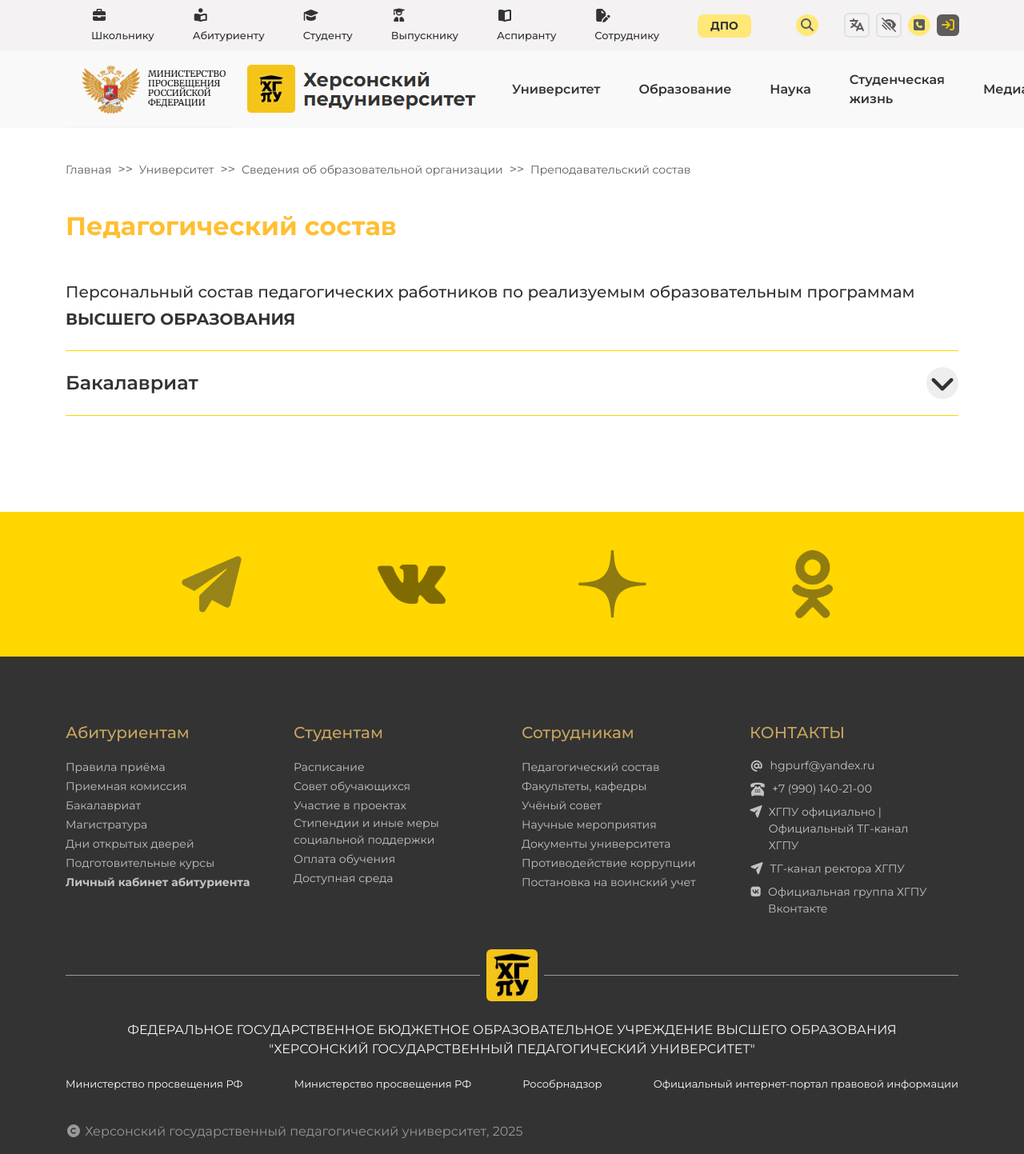
After one commit to svdpgmr93/khgpu_site, a Django app: template templates/employees.html in a window 1280 px wide. The commit adds this page. Shown: the whole page at 80% size. Run offline with Django 3.2, Linux system fonts and the light colour scheme; the template is opened without the code that fills it, so the values that code supplies are empty; some libraries are stand-ins or nearby versions.

Commit message:
added employess template and employess classes

```diff
--- a/hgpu_site/urls.py
+++ b/hgpu_site/urls.py
@@ -16,7 +16,7 @@
 """
 from django.contrib import admin
 from django.urls import path
-from posts.views import index, main, education_organization, basic_info, documents, paid_edu
+from posts.views import index, main, education_organization, basic_info, documents, paid_edu, employees
 
 urlpatterns = [
     path('admin/', admin.site.urls),
@@ -26,4 +26,5 @@
     path('edu/basic-info', basic_info),
     path('edu/documents', documents),
     path('edu/paid-edu', paid_edu),
+    path('sveden/employees', employees, name='employees'),
 ]
--- a/posts/views.py
+++ b/posts/views.py
@@ -21,3 +21,6 @@
 
 def paid_edu(requests):
     return render(requests, 'paid-edu.html')
+
+def employees(requests):
+    return render(requests, 'employees.html')
--- a/static/bootstrap/css/main.css
+++ b/static/bootstrap/css/main.css
@@ -693,6 +693,10 @@
 
 /* NEW ACCORDION CLASSES */
 
+.my-accordion {
+    margin-bottom: 120px;
+}
+
 .details {
     padding: 20px 0px;
     border-top: 1px solid #eee;
@@ -760,3 +764,14 @@
 .accordion-table tr:first-child {
     background-color: #ffd600;
 }
+
+/* employees accordion border style */
+.details.yelow-divider{
+    padding: 20px 0px;
+    border-top: 1px solid #ffd600;
+}
+
+.details.yelow-divider:last-child {
+    margin-bottom: 20px;
+    border-bottom: 1px solid #ffd600;
+}
--- /dev/null
+++ b/templates/employees.html
@@ -0,0 +1,69 @@
+{% extends 'base.html' %}
+{% load static %}
+{% block title %}
+Педагогический состав
+{% endblock %}
+{% block content %}
+<main class="main">
+  <div class="px-4 pt-3">
+    <div class="container">
+      <div class="py-4">
+        <nav style="--bs-breadcrumb-divider: '>>'" aria-label="breadcrumb">
+          <ol class="breadcrumb">
+            <li class="breadcrumb-item"><a href="#">Главная</a></li>
+            <li class="breadcrumb-item" aria-current="page">
+              <a href="">Университет</a>
+            </li>
+            <li class="breadcrumb-item active" aria-current="page">
+              <a href="">Сведения об образовательной организации</a>
+            </li>
+            <li class="breadcrumb-item active" aria-current="page">
+              <a href="">Преподавательский состав</a>
+            </li>
+          </ol>
+        </nav>
+      </div>
+      <h2 class="mb-5 fw-bold fs-2 basic-info-title">Педагогический состав</h2>
+      <p class="fw-medium fs-5 mb-1">Персональный состав педагогических работников по реализуемым образовательным программам</p>
+      <span class="fw-bold fs-5">ВЫСШЕГО ОБРАЗОВАНИЯ</span>
+      <div class="my-accordion pt-4">
+        <details class="details yelow-divider" name="basic-info-accordion">
+          <summary class="details-title">
+            <p class="fw-semibold fs-4">
+              Бакалавриат
+            </p>
+            <i class="fa-solid fa-angle-down fa-2xl my-accordion-icon"></i>
+          </summary>
+          <div class="details-content">
+            <table class="accordion-table">
+              <tbody>
+                <tr>
+                  <td class="p-3">№</td>
+                  <td class="p-3 w-100">
+                    Адрес места осуществления образовательной деятельности
+                  </td>
+                </tr>
+                <tr>
+                  <td class="p-3">1.</td>
+                  <td class="p-3 w-100">
+                    275722, Херсонская область, Скадовский м.о., г. Скадовск,
+                    ул. Покровская, д. 7а
+                  </td>
+                </tr>
+                <tr>
+                  <td class="p-3">2.</td>
+                  <td class="p-3 w-100">
+                    273003, Херсонская область, г.о. Херсонский, г. Херсон, ул.
+                    Университетская, д. 27
+                  </td>
+                </tr>
+              </tbody>
+            </table>
+          </div>
+        </details>
+      </div>
+      <!-- new accordion end -->
+    </div>
+  </div>
+</main>
+{% endblock %}
```
